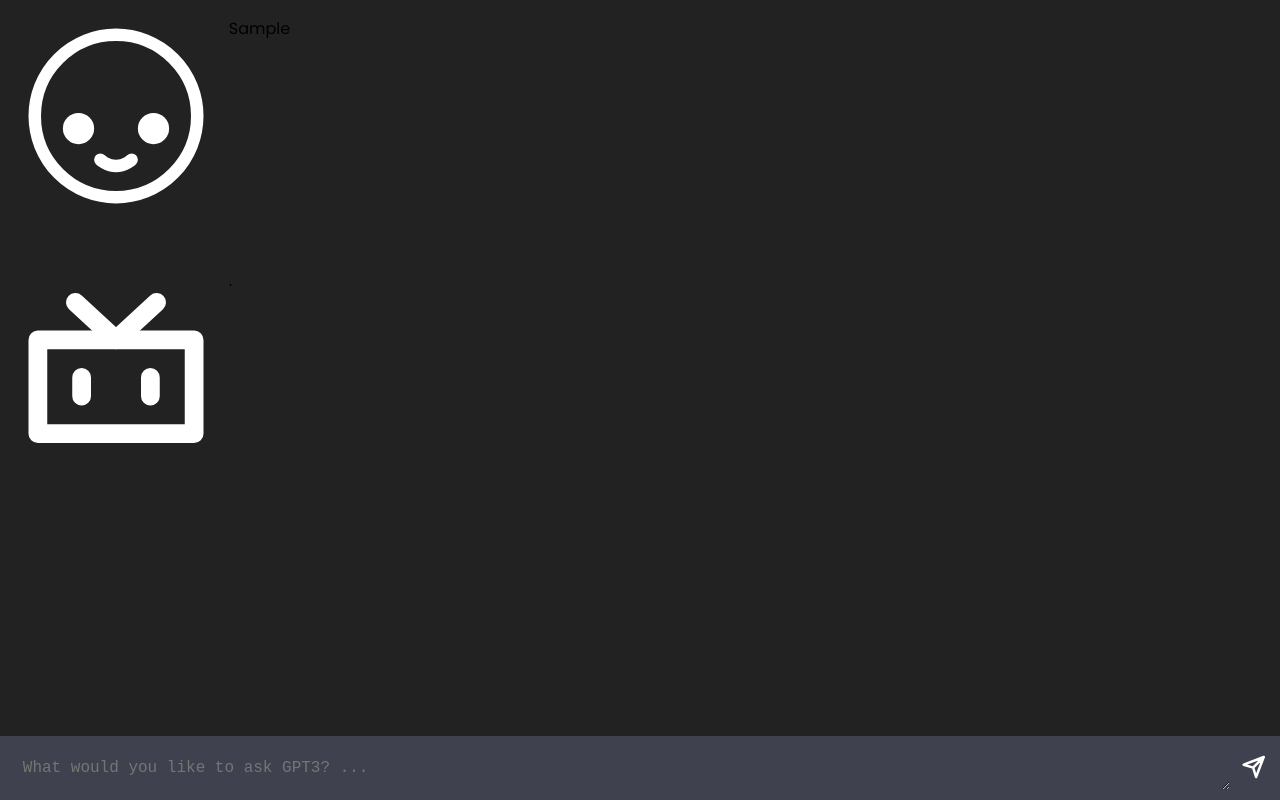
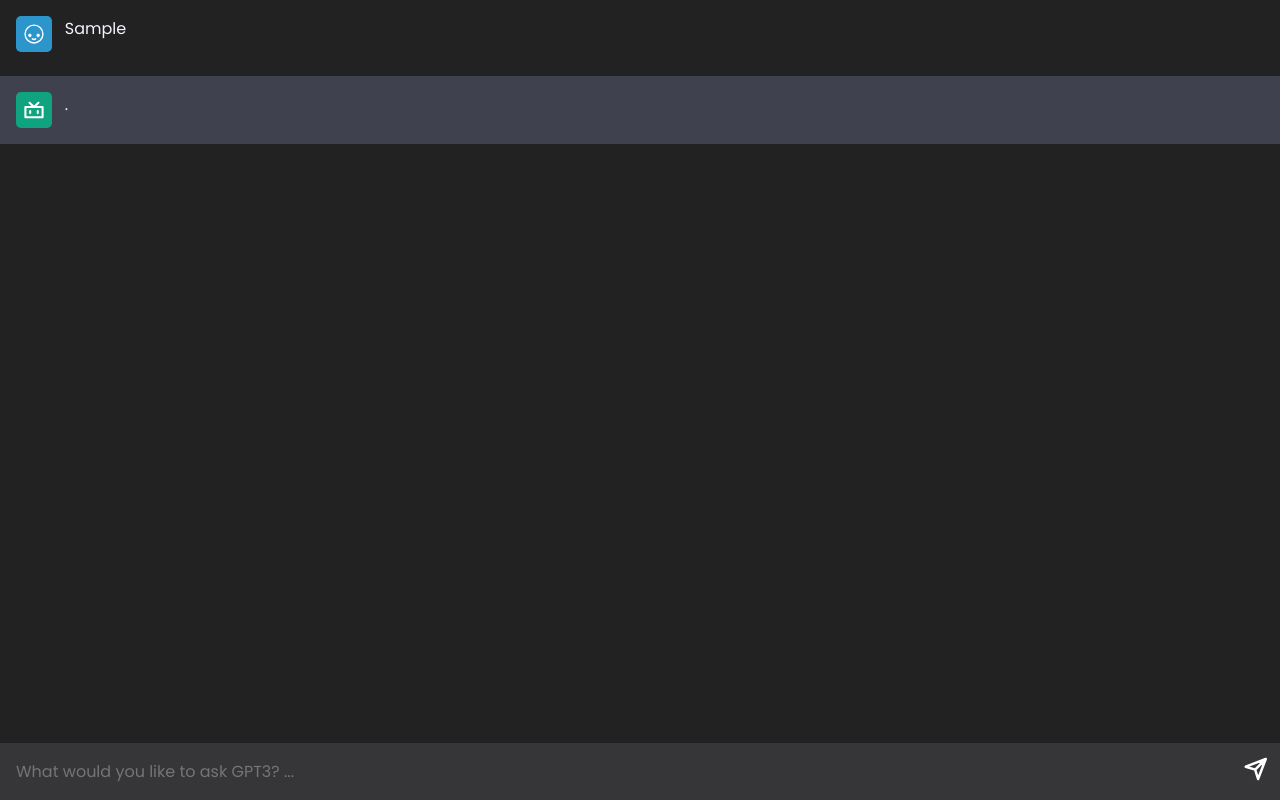
Before and after one commit to micheldavrdz/Ask-GPT3, a website built with Vite: page client/index.html in a window 1280 px wide. Both pictures are taken after typing "Sample" into the empty fields and a click on the button 1255 px from the left and 768 px from the top of the page. Built offline with nearby package versions, Linux system fonts and the light colour scheme.

Commit message:
update: styles

```diff
--- a/client/style.css
+++ b/client/style.css
@@ -5,41 +5,37 @@
   margin: 0;
   padding: 0;
   box-sizing: border-box;
+  font-family: "Poppins", sans-serif;
 }
 
 body {
-  font-family: "Poppins", sans-serif;
-  background-color: #222222;
+  background: #222222;
 }
 
 #app {
-  width: 100vw;
-  height: 100vh;
-
   display: flex;
   flex-direction: column;
   align-items: center;
   justify-content: space-between;
+  width: 100vw;
+  height: 100vh;
 }
 
 #chat_container {
+  display: flex;
+  flex-direction: column;
+  gap: 0.5rem;
   flex: 1;
   width: 100%;
-  height: auto;
+  height: 100%;
   overflow-y: scroll;
-
-  display: flex;
-  flex-direction: column;
-  gap: 0.8rem;
-
   -ms-overflow-style: none;
   scrollbar-width: none;
-
   padding-bottom: 1.5rem;
   scroll-behavior: smooth;
 }
 
-/* hides scrollbar */
+/* hides scrollbar in webkit-based browsers */
 #chat_container::-webkit-scrollbar {
   display: none;
 }
@@ -47,6 +43,10 @@ body {
 .wrapper {
   width: 100%;
   padding: 1rem;
+}
+
+.bot {
+  background-color: #40414f;
 }
 
 .chat {
@@ -60,29 +60,62 @@ body {
   gap: 0.8rem;
 }
 
+.chat__profile {
+  width: 36px;
+  height: 36px;
+  border-radius: 5px;
+  background-color: #2c96cc;
+  display: flex;
+  justify-content: center;
+  align-items: center;
+}
+
+.bot .chat__profile {
+  background: #10a37f;
+}
+
+.chat__profile img {
+  width: 60%;
+  height: 60%;
+  object-fit: contain;
+}
+
+.chat__message {
+  flex: 1;
+  color: #f7f1ff;
+  font-size: 1rem;
+  max-width: 100%;
+  overflow-x: scroll;
+  -ms-overflow-style: none;
+  scrollbar-width: none;
+}
+
+/* hide scrollbar in webkit-based browsers */
+.chat__message::-webkit-scrollbar {
+  display: none;
+}
+
 form {
+  display: flex;
+  flex-direction: row;
+  gap: 0.8rem;
   width: 100%;
   max-width: 1280px;
   margin: 0 auto;
-  padding: 10px;
-  background: #40414f;
-
-  display: flex;
-  flex-direction: row;
-  gap: 10px;
+  padding: 0.5rem;
+  background: #363537;
 }
 
 textarea {
   width: 100%;
-
   color: #fff;
   font-size: 1rem;
-
-  padding: 0.8rem;
+  padding: 0.5rem;
   background: transparent;
   border-radius: 5px;
   border: none;
   outline: none;
+  resize: none;
 }
 
 button {
```
